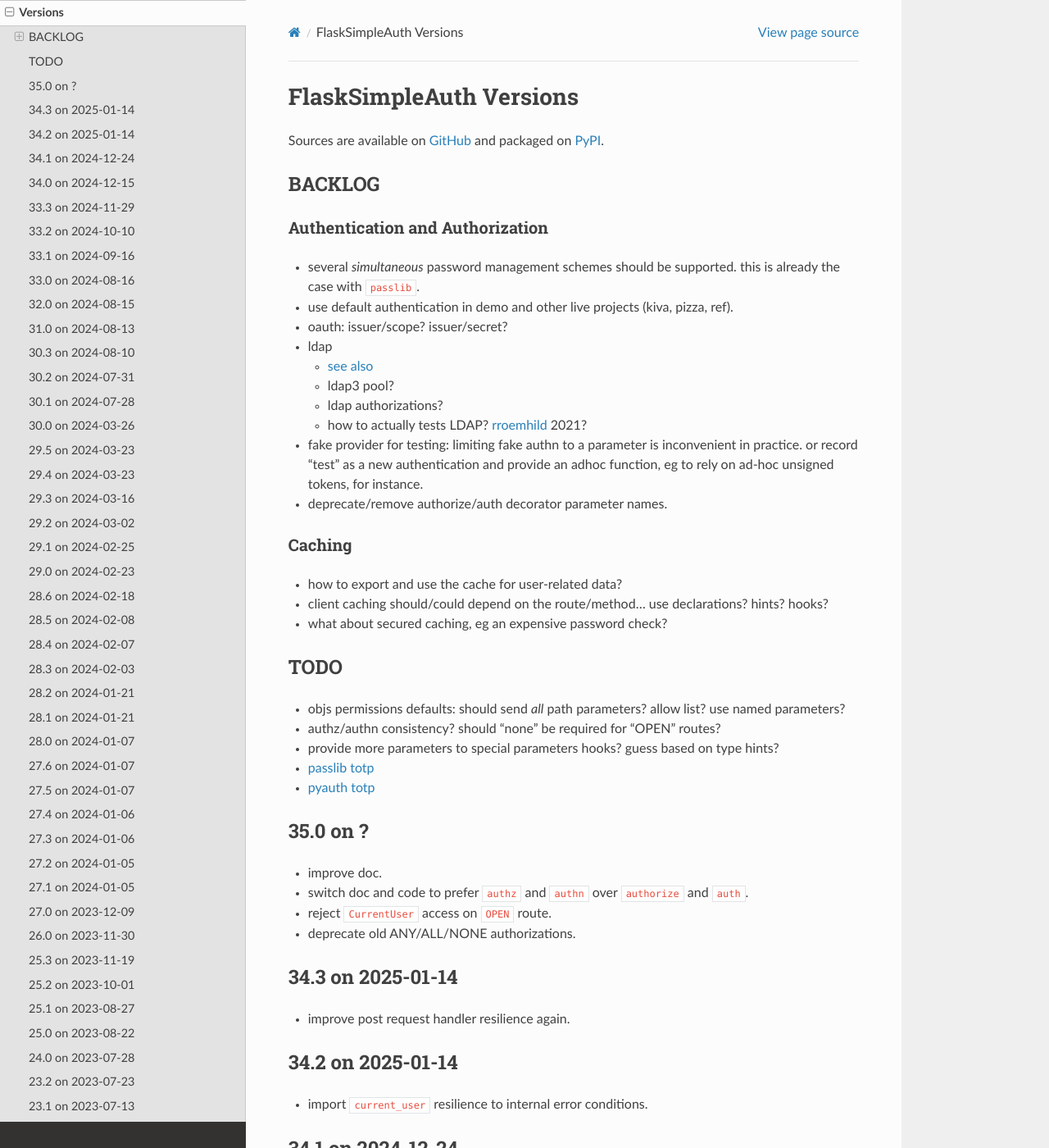
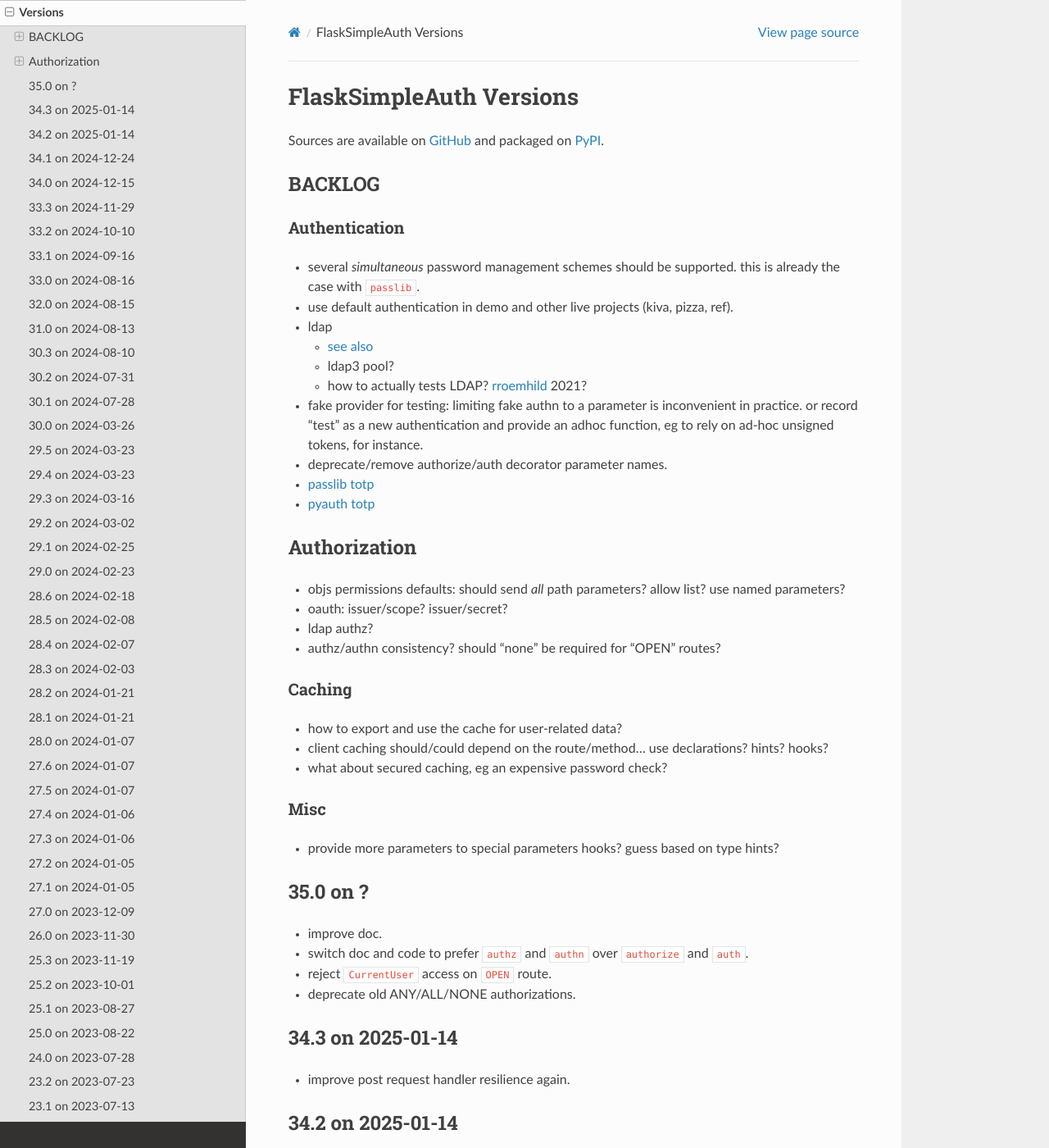
Before and after one commit to zx80/flask-simple-auth, a Sphinx documentation site: the page built from docs/VERSIONS.md, in a window 1280 px wide and 1400 px high. Shown: the whole window at 82% size. Built offline with Sphinx 7.4.7 and the Read the Docs theme 3.1.0, drawn with Linux system fonts in a browser that asks for light colours; pages that are not in the unit, such as notebooks, are missing from menus; some of the changed lines change nothing that is shown.

Commit message:
reorganize todo

```diff
--- a/docs/VERSIONS.md
+++ b/docs/VERSIONS.md
@@ -5,22 +5,29 @@
 
 ## BACKLOG
 
-### Authentication and Authorization
+### Authentication
 
 - several _simultaneous_ password management schemes should be supported.
   this is already the case with `passlib`.
 - use default authentication in demo and other live projects (kiva, pizza, ref).
-- oauth: issuer/scope? issuer/secret?
 - ldap
   - [see also](https://github.com/rroemhild/flask-ldapconn)
   - ldap3 pool?
-  - ldap authorizations?
   - how to actually tests LDAP?
     [rroemhild](https://github.com/rroemhild/docker-test-openldap) 2021?
 - fake provider for testing: limiting fake authn to a parameter is inconvenient in practice.
   or record "test" as a new authentication and provide an adhoc function,
   eg to rely on ad-hoc unsigned tokens, for instance.
 - deprecate/remove authorize/auth decorator parameter names.
+- [passlib totp](https://passlib.readthedocs.io/en/stable/lib/passlib.totp.html)
+- [pyauth totp](https://pyauth.github.io/pyotp/)
+
+## Authorization
+
+- objs permissions defaults: should send _all_ path parameters? allow list? use named parameters?
+- oauth: issuer/scope? issuer/secret?
+- ldap authz?
+- authz/authn consistency? should "none" be required for "OPEN" routes?
 
 ### Caching
 
@@ -29,13 +36,9 @@
   use declarations? hints? hooks?
 - what about secured caching, eg an expensive password check?
 
-## TODO
+### Misc
 
-- objs permissions defaults: should send _all_ path parameters? allow list? use named parameters?
-- authz/authn consistency? should "none" be required for "OPEN" routes?
 - provide more parameters to special parameters hooks? guess based on type hints?
-- [passlib totp](https://passlib.readthedocs.io/en/stable/lib/passlib.totp.html)
-- [pyauth totp](https://pyauth.github.io/pyotp/)
 
 ## 35.0 on ?
 
```
